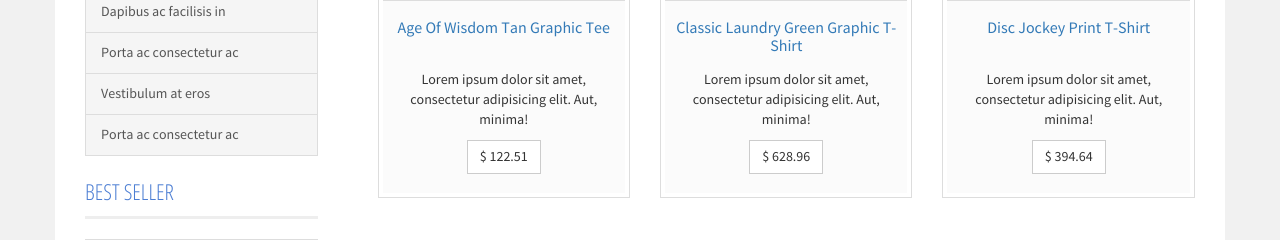
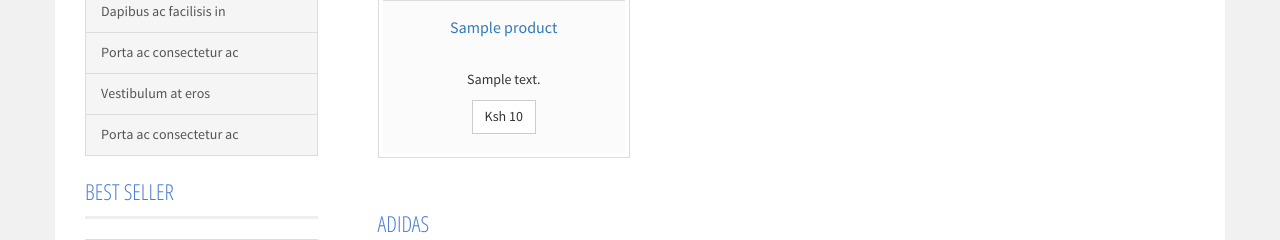
Before and after one commit to kevgathuku/compshop, a Django app: page / in a window 1280 px wide. Shown: the part 915-1155 px from the top of the page. Run offline with Django 3.2, Linux system fonts and the light colour scheme; tables that the repository leaves empty hold one stand-in row (values such as "Sample post"); grey boxes marked "Sample" are stand-in pictures; some libraries are stand-ins or nearby versions; some web fonts are replaced.

Commit message:
Show featured products in the Homepage
- Display proper links in the homepage and category page

```diff
--- a/store/views.py
+++ b/store/views.py
@@ -6,6 +6,11 @@ from .models import Product
 class ProductList(ListView):
     model = Product
     template_name = 'store/index.html'
+
+    def get_context_data(self, **kwargs):
+        context = super(ProductList, self).get_context_data(**kwargs)
+        context['featured'] = Product.objects.filter(featured=True)[:6]
+        return context
 
 
 class ProductCatalogue(ListView):
--- a/templates/store/catalogue.html
+++ b/templates/store/catalogue.html
@@ -105,7 +105,7 @@
 
 	            <div class="col-lg-4 col-sm-4 hero-feature text-center">
 	                <div class="thumbnail">
-	                	<a href="detail.html" class="link-p">
+	                	<a href="{% url 'products:detail' product.id %}" class="link-p">
 	                    	<img src="{{ product.images.first.photo.url }}" alt="">
 	                	</a>
 	                    <div class="caption prod-caption">
--- a/templates/store/index.html
+++ b/templates/store/index.html
@@ -156,108 +156,27 @@
         		<div class="col-lg-12 col-sm-12">
             		<span class="title">FEATURED PRODUCTS</span>
             	</div>
+
+            {% for product in featured %}
 	            <div class="col-lg-4 col-sm-4 hero-feature text-center">
                 <div class="thumbnail">
-	                	<a href="detail.html" class="link-p">
-	                    	<img src="images/product-2.jpg" alt="">
+                	<a href="{% url 'products:detail' product.id %}" class="link-p">
+                    	<img src="{{ product.images.first.photo.url }}" alt="">
                 	</a>
                     <div class="caption prod-caption">
-	                        <h4><a href="detail.html">Age Of Wisdom Tan Graphic Tee</a></h4>
-	                        <p>Lorem ipsum dolor sit amet, consectetur adipisicing elit. Aut, minima!</p>
+                      <h4><a href="{% url 'products:detail' product.id %}">{{ product.name }}</a></h4>
+                      <p>{{ product.description }}</p>
                       <p>
                       	<div class="btn-group">
-		                        	<a href="index.html#" class="btn btn-default">$ 122.51</a>
-
+                        	<a href="{% url 'products:detail' product.id %}" class="btn btn-default">
+                          Ksh {{product.price}}</a>
                       	</div>
                       </p>
                     </div>
                 </div>
 	            </div>
-	            <div class="col-lg-4 col-sm-4 hero-feature text-center">
-	                <div class="thumbnail">
-	                	<a href="detail.html" class="link-p">
-	                    	<img src="images/product-3.jpg" alt="">
-	                	</a>
-	                    <div class="caption prod-caption">
-	                        <h4><a href="detail.html">Classic Laundry Green Graphic T-Shirt</a></h4>
-	                        <p>Lorem ipsum dolor sit amet, consectetur adipisicing elit. Aut, minima!</p>
-	                        <p>
-	                        	<div class="btn-group">
-		                        	<a href="index.html#" class="btn btn-default">$ 628.96</a>
+            {% endfor %}
 
-	                        	</div>
-	                        </p>
-	                    </div>
-	                </div>
-	            </div>
-	            <div class="col-lg-4 col-sm-4 hero-feature text-center">
-	                <div class="thumbnail">
-	                	<a href="detail.html" class="link-p">
-	                    	<img src="images/product-4.jpg" alt="">
-	                	</a>
-	                    <div class="caption prod-caption">
-	                        <h4><a href="detail.html">Disc Jockey Print T-Shirt</a></h4>
-	                        <p>Lorem ipsum dolor sit amet, consectetur adipisicing elit. Aut, minima!</p>
-	                        <p>
-	                        	<div class="btn-group">
-		                        	<a href="index.html#" class="btn btn-default">$ 394.64</a>
-
-	                        	</div>
-	                        </p>
-	                    </div>
-	                </div>
-	            </div>
-	            <div class="col-lg-4 col-sm-4 hero-feature text-center">
-	                <div class="thumbnail">
-	                	<a href="detail.html" class="link-p">
-	                    	<img src="images/product-5.jpg" alt="">
-	                	</a>
-	                    <div class="caption prod-caption">
-	                        <h4><a href="detail.html">Live Nation 3 Days of Peace and Music Carbon</a></h4>
-	                        <p>Lorem ipsum dolor sit amet, consectetur adipisicing elit. Aut, minima!</p>
-	                        <p>
-	                        	<div class="btn-group">
-	                        		<a href="index.html#" class="btn btn-default">$ 428.96</a>
-
-	                        	</div>
-	                        </p>
-	                    </div>
-	                </div>
-	            </div>
-	            <div class="col-lg-4 col-sm-4 hero-feature text-center">
-	                <div class="thumbnail">
-	                	<a href="detail.html" class="link-p">
-	                    	<img src="images/product-6.jpg" alt="">
-	                	</a>
-	                    <div class="caption prod-caption">
-	                        <h4><a href="detail.html">Live Nation ACDC Gray T-Shirt</a></h4>
-	                        <p>Lorem ipsum dolor sit amet, consectetur adipisicing elit. Aut, minima!</p>
-	                        <p>
-	                        	<div class="btn-group">
-	                        		<a href="index.html#" class="btn btn-default">$ 428.96</a>
-
-	                        	</div>
-	                        </p>
-	                    </div>
-	                </div>
-	            </div>
-	            <div class="col-lg-4 col-sm-4 hero-feature text-center">
-	                <div class="thumbnail">
-	                	<a href="detail.html" class="link-p">
-	                    	<img src="images/product-7.jpg" alt="">
-	                	</a>
-	                    <div class="caption prod-caption">
-	                        <h4><a href="detail.html">Live Nation Aerosmith Ivory T-Shirt</a></h4>
-	                        <p>Lorem ipsum dolor sit amet, consectetur adipisicing elit. Aut, minima!</p>
-	                        <p>
-	                        	<div class="btn-group">
-	                        		<a href="index.html#" class="btn btn-default">$ 632.15</a>
-
-	                        	</div>
-	                        </p>
-	                    </div>
-	                </div>
-	            </div>
         	</div>
         	<!-- End Featured -->
 
```
Lines whose indentation alone changed are shown as unchanged.
